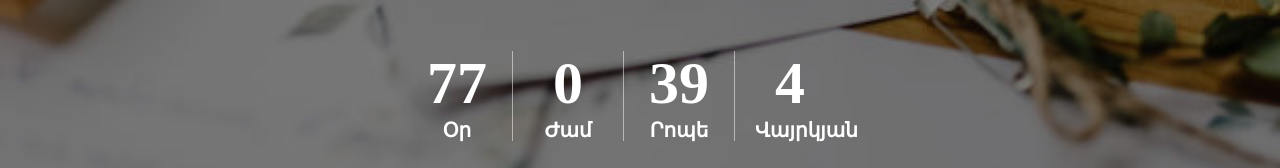
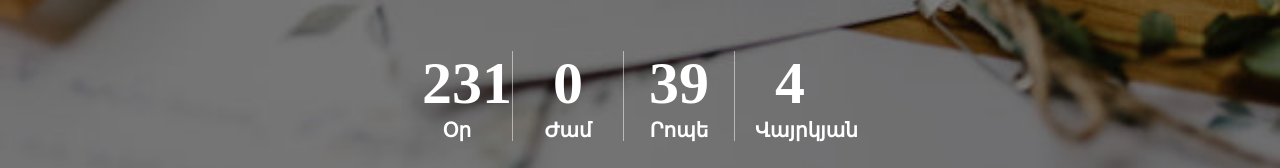
Before and after one commit to Karo3121/WebWed, a React (Create React App) app: page / in a window 1280 px wide. Shown: the part 510-678 px from the top of the page. Built offline with nearby package versions, Linux system fonts and the light colour scheme; a web font is replaced by a local one.

Commit message:
Update header.jsx

```diff
--- a/src/components/header/header.jsx
+++ b/src/components/header/header.jsx
@@ -25,7 +25,7 @@ function Header() {
 
         const interval =  setInterval(() => {
             let dateNew = new Date
-            let futureDate = new Date(2024,2    ,4)
+            let futureDate = new Date(2024,7,5)
 
 
             let day = Math.floor((futureDate - dateNew) / (1000 * 60 * 60 * 24 ) )
```
